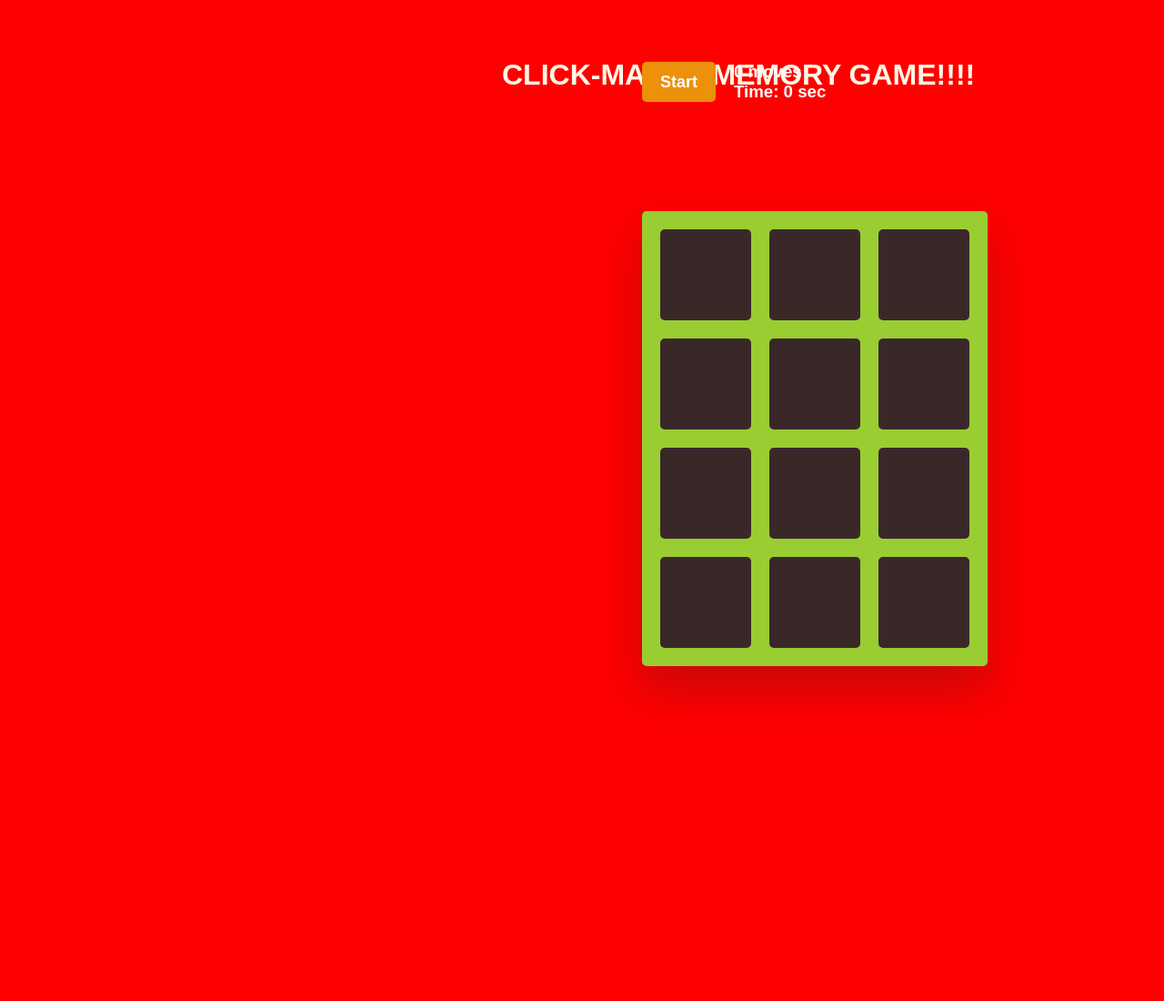
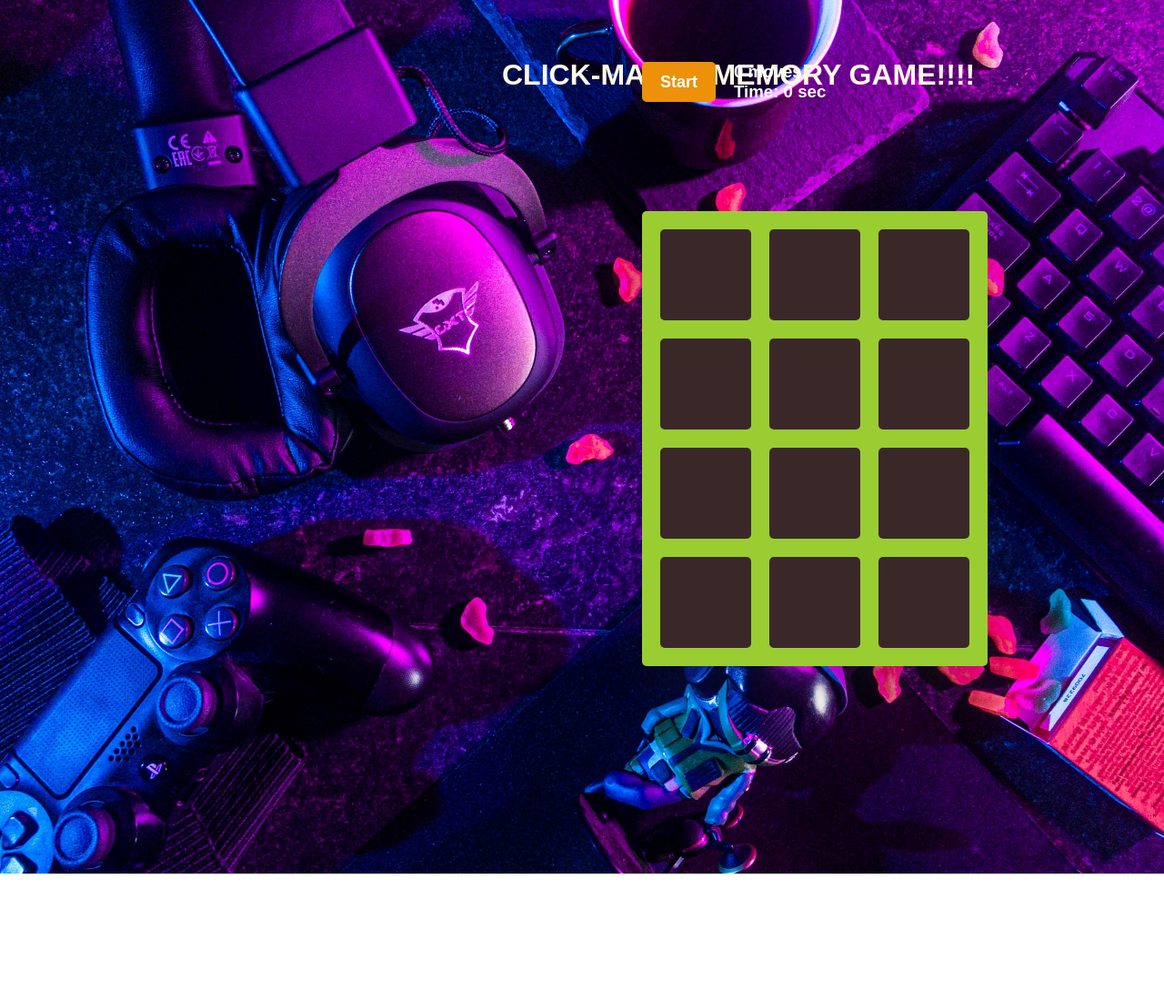
Before and after one commit to Fauziahalsey/Tile-match, a plain HTML site: page index.html in a window 1280 px wide. Shown: the top 1100 px of the page at 91% size. Drawn offline with Linux system fonts and the light colour scheme.

Commit message:
adding background

```diff
--- a/css/style.css
+++ b/css/style.css
@@ -1,7 +1,7 @@
 body {
   width: 100%;
   height: 100%;
-  background: red;
+  background: url(../assests/pexels-lucie-liz-3165335\ \(1\).jpg);
   background-repeat: no-repeat;
   background-size: cover;
   font-family: sans-serif;
```
Also changed, not shown: assests/pexels-lucie-liz-3165335 (1).jpg (added).
